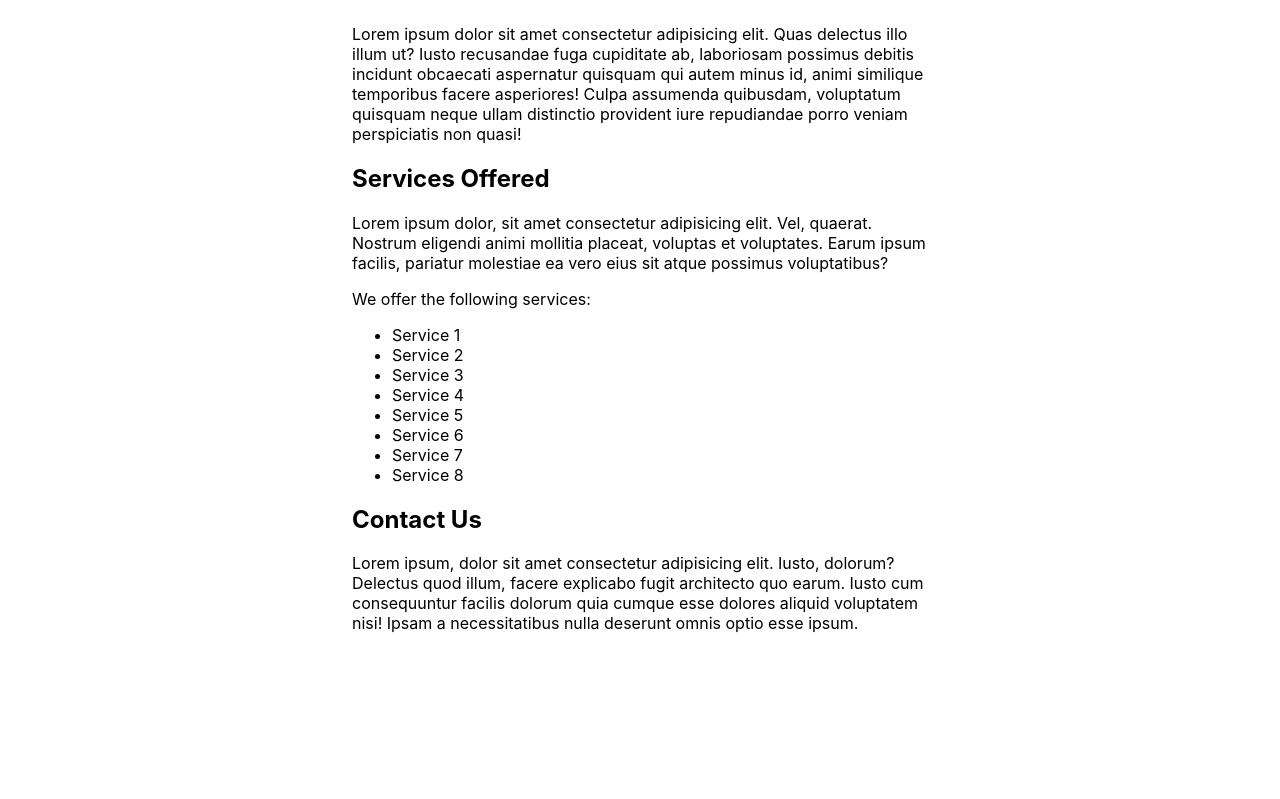
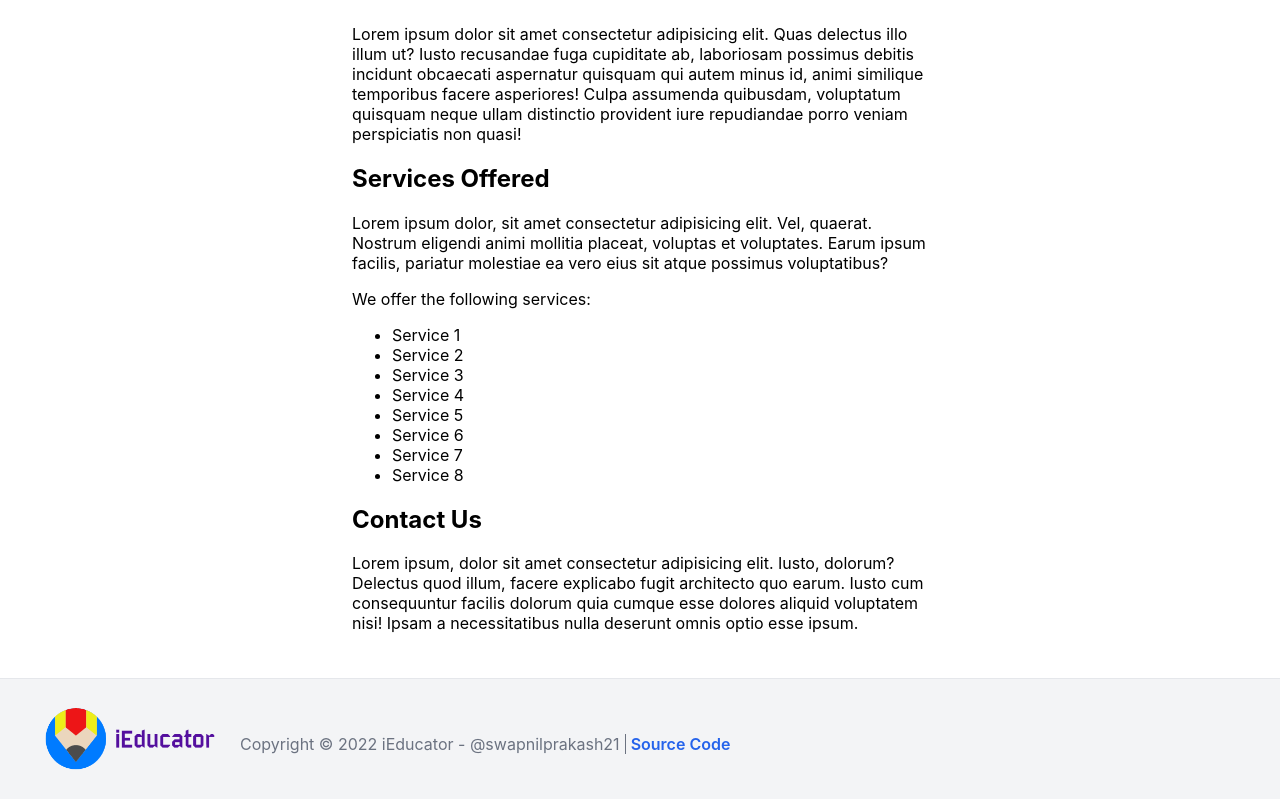
Before and after one commit to swapnilprakash21/ieducator-nextjs, a Next.js app: page /about in a window 1280 px wide. Shown: the part 199-998 px from the top of the page. Before the commit the page ends 877 px from the top, so only its background shows below. Built offline with nearby package versions, Linux system fonts and the light colour scheme.

Commit message:
Created Footer for iEducator

```diff
--- /dev/null
+++ b/components/Footer.js
@@ -0,0 +1,17 @@
+import React, { Component } from 'react'
+import styles from '../styles/Footer.module.css'
+export default class Footer extends Component {
+  render() {
+    return (
+      <div>
+        <footer className={styles.footer}>
+          <img src="/logo/ieducator.png" alt="iEducator Logo" className={styles.logo} />
+          <div className={styles.footerContent}>
+            <span className={styles.footerDesc}>Copyright &copy; 2022 iEducator - @swapnilprakash21</span>
+            <a href="https://github.com/swapnilprakash21/ieducator-nextjs" target="_blank" rel="noopener noreferrer" className={styles.sourceLink}>Source Code</a>
+          </div>
+        </footer>
+      </div>
+    )
+  }
+}
--- a/pages/_app.js
+++ b/pages/_app.js
@@ -1,5 +1,6 @@
 import '../styles/globals.css'
 import Navbar from '../components/Navbar'
+import Footer from '../components/Footer'
 import NextNProgress from "nextjs-progressbar";
 
 function MyApp({ Component, pageProps }) {
@@ -13,6 +14,7 @@ function MyApp({ Component, pageProps }) {
     />
     <Navbar />
     <Component {...pageProps} />
+    <Footer/>
   </>
 }
 
--- a/pages/_document.js
+++ b/pages/_document.js
@@ -6,10 +6,10 @@ export default function Document() {
       <Head>
         <link rel="stylesheet" href="https://cdnjs.cloudflare.com/ajax/libs/font-awesome/6.0.0/css/all.min.css"
           integrity="sha512-9usAa10IRO0HhonpyAIVpjrylPvoDwiPUiKdWk5t3PyolY1cOd4DSE0Ga+ri4AuTroPR5aQvXU9xC6qOPnzFeg=="
-          crossOrigin="anonymous" referrerpolicy="no-referrer" />
+          crossOrigin="anonymous" referrerPolicy="no-referrer" />
         <link rel="stylesheet" href="https://cdnjs.cloudflare.com/ajax/libs/font-awesome/6.0.0/css/fontawesome.min.css"
           integrity="sha512-8Vtie9oRR62i7vkmVUISvuwOeipGv8Jd+Sur/ORKDD5JiLgTGeBSkI3ISOhc730VGvA5VVQPwKIKlmi+zMZ71w=="
-          crossOrigin="anonymous" referrerpolicy="no-referrer" />
+          crossOrigin="anonymous" referrerPolicy="no-referrer" />
       </Head>
       <body>
         <Main />
--- /dev/null
+++ b/styles/Footer.module.css
@@ -0,0 +1,53 @@
+.footer {
+  background-color: rgb(243 244 246);
+  padding-top: 1.5rem;
+  padding-bottom: 1.5rem;
+  padding-left: 1.25rem;
+  padding-right: 1.25rem;
+  display: flex;
+  justify-content: left;
+  align-items: center;
+  flex-direction: column;
+  width: 100%;
+  box-sizing: border-box;
+  border-top: 1px solid rgb(229 231 235);
+}
+
+.logo {
+  height: 72px;
+  width: 220px;
+}
+
+.footerContent {
+  display: flex;
+  justify-content: center;
+  align-items: center;
+  flex-direction: column;
+  text-align: center;
+  color: rgb(107 114 128);
+  padding-top: 10px;
+}
+
+.sourceLink {
+  color: rgb(37 99 235);
+  text-decoration: none;
+  font-weight: 600;
+}
+
+@media (min-width: 640px) {
+  .footer {
+    flex-direction: row;
+  }
+  .footerContent {
+    flex-direction: row;
+  }
+}
+@media (min-width: 768px) {
+  .footerDesc {
+    padding-right: 5px;
+  }
+  .sourceLink {
+    border-left: 1.5px solid rgb(107 114 128);
+    padding-left: 5px;
+  }
+}
```
